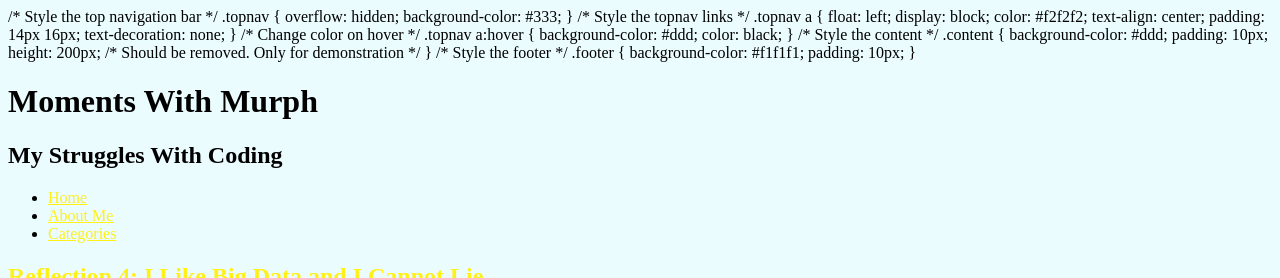
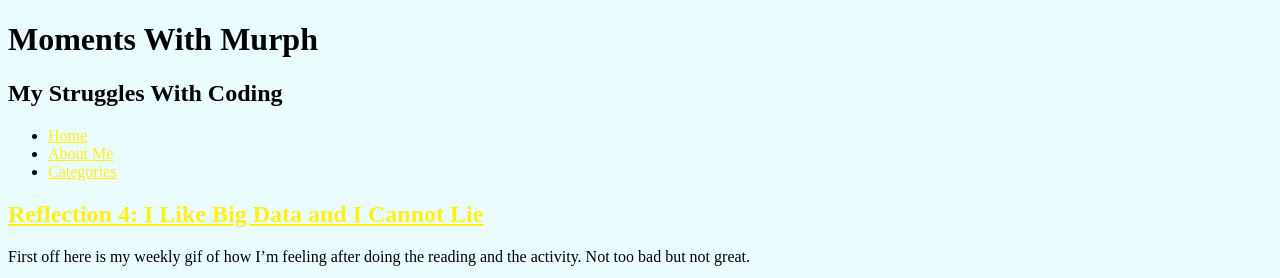
Before and after one commit to murphyscott/murphyscott.github.io, a Jekyll site: the page built from index.html, in a window 1280 px wide and 900 px high, cut to the strip 0-278 px from the top of the window. Built offline with Jekyll 4.4.1, drawn with Linux system fonts in a browser that asks for light colours.

Commit message:
Update default.html

```diff
--- a/_layouts/default.html
+++ b/_layouts/default.html
@@ -20,40 +20,6 @@
     <link rel="stylesheet" href="{{ '/assets/css/style.css?v=' | append: site.github.build_revision | relative_url }}">
   </head>
   <body>
-/* Style the top navigation bar */
-.topnav {
-  overflow: hidden;
-  background-color: #333;
-}
-
-/* Style the topnav links */
-.topnav a {
-  float: left;
-  display: block;
-  color: #f2f2f2;
-  text-align: center;
-  padding: 14px 16px;
-  text-decoration: none;
-}
-
-/* Change color on hover */
-.topnav a:hover {
-  background-color: #ddd;
-  color: black;
-}
-
-/* Style the content */
-.content {
-  background-color: #ddd;
-  padding: 10px;
-  height: 200px; /* Should be removed. Only for demonstration */
-}
-
-/* Style the footer */
-.footer {
-  background-color: #f1f1f1;
-  padding: 10px;
-}
     <header class="page-header" role="banner">
       <h1 class="project-name">{{ page.title | default: site.title | default: site.github.repository_name }}</h1>
       <h2 class="project-tagline">{{ page.description | default: site.description | default: site.github.project_tagline }}</h2>
```
